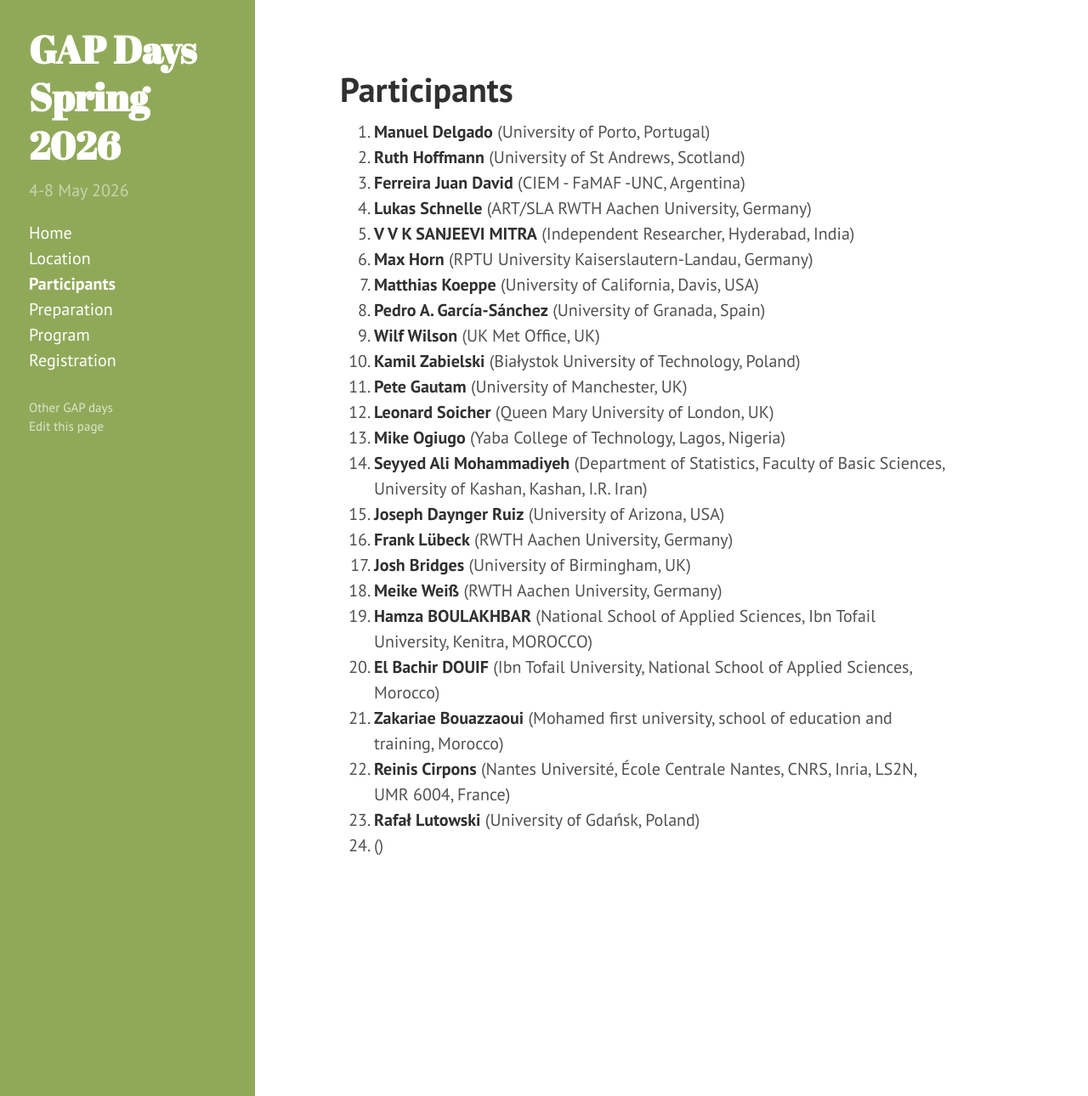
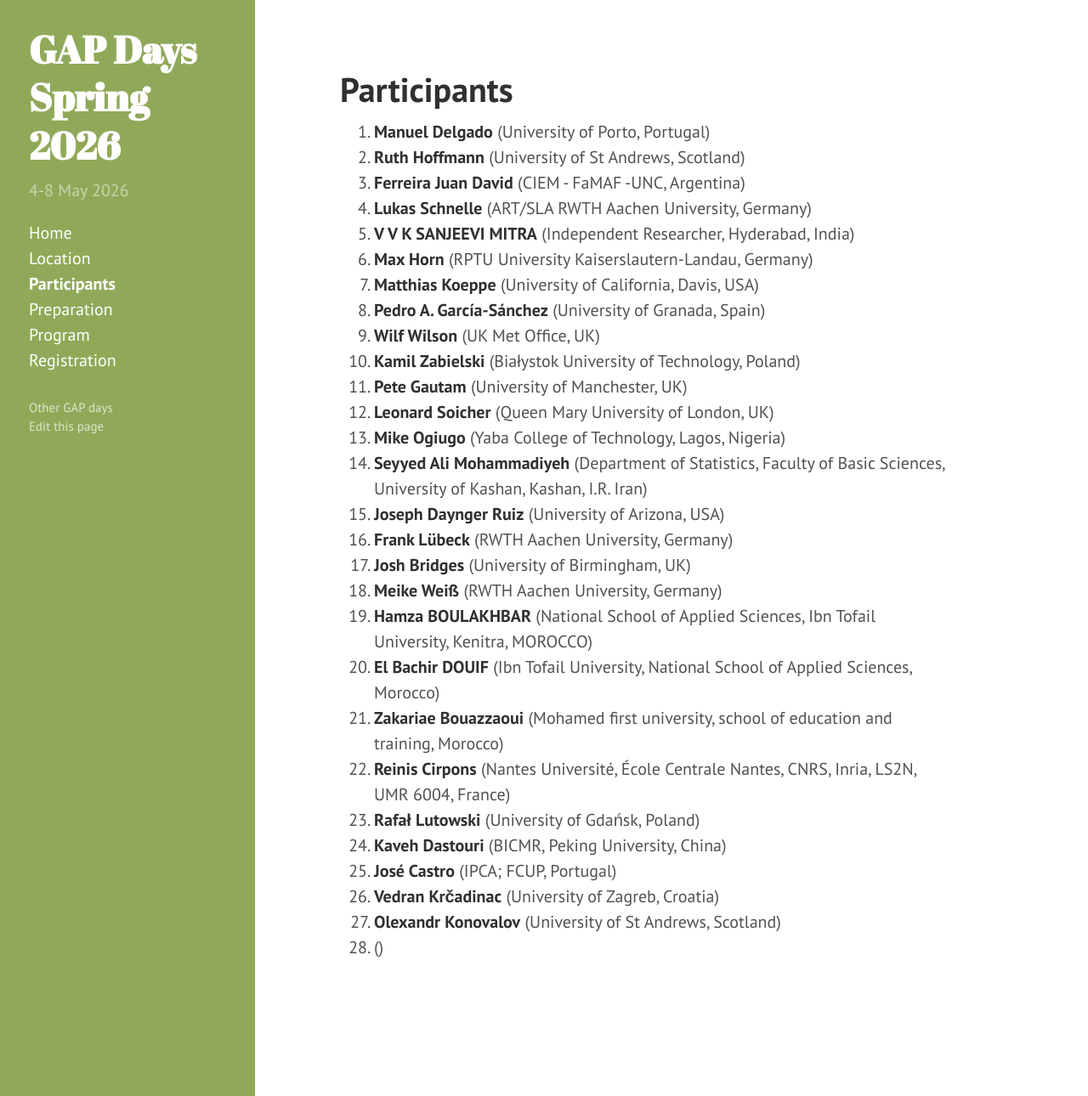
Before and after one commit to gapdays/gapdays2026-spring, a Jekyll site: the page built from participants.md, in a window 1280 px wide and 1290 px high. Shown: the whole window at 85% size. Built offline with Jekyll 4.4.1, drawn with Linux system fonts in a browser that asks for light colours.

Commit message:
update to the list of paticipants

```diff
--- a/participants.md
+++ b/participants.md
@@ -25,6 +25,10 @@
   - {name: Zakariae Bouazzaoui, affiliation: "Mohamed first university, school of education and training, Morocco"}
   - {name: Reinis Cirpons, affiliation: "Nantes Université, École Centrale Nantes, CNRS, Inria, LS2N, UMR 6004, France"}
   - {name: Rafał Lutowski, affiliation: "University of Gdańsk, Poland"}
+  - {name: Kaveh Dastouri, affiliation: "BICMR, Peking University, China"}
+  - {name: José Castro, affiliation: "IPCA; FCUP, Portugal"}
+  - {name: Vedran Krčadinac, affiliation: "University of Zagreb, Croatia"}
+  - {name: Olexandr Konovalov, affiliation: "University of St Andrews, Scotland"}
   - {name: , affiliation: ""}
 ---
 
```
